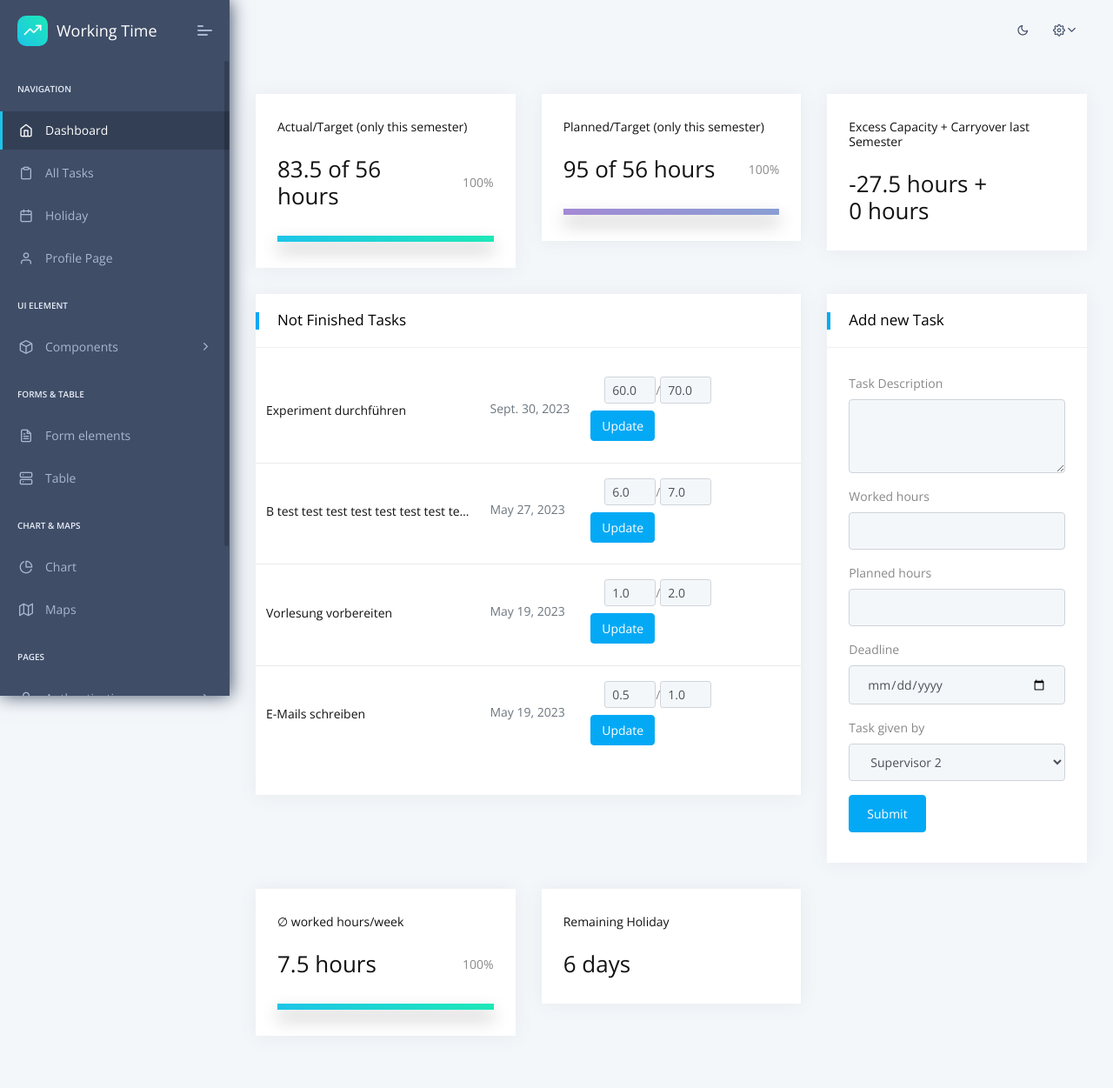
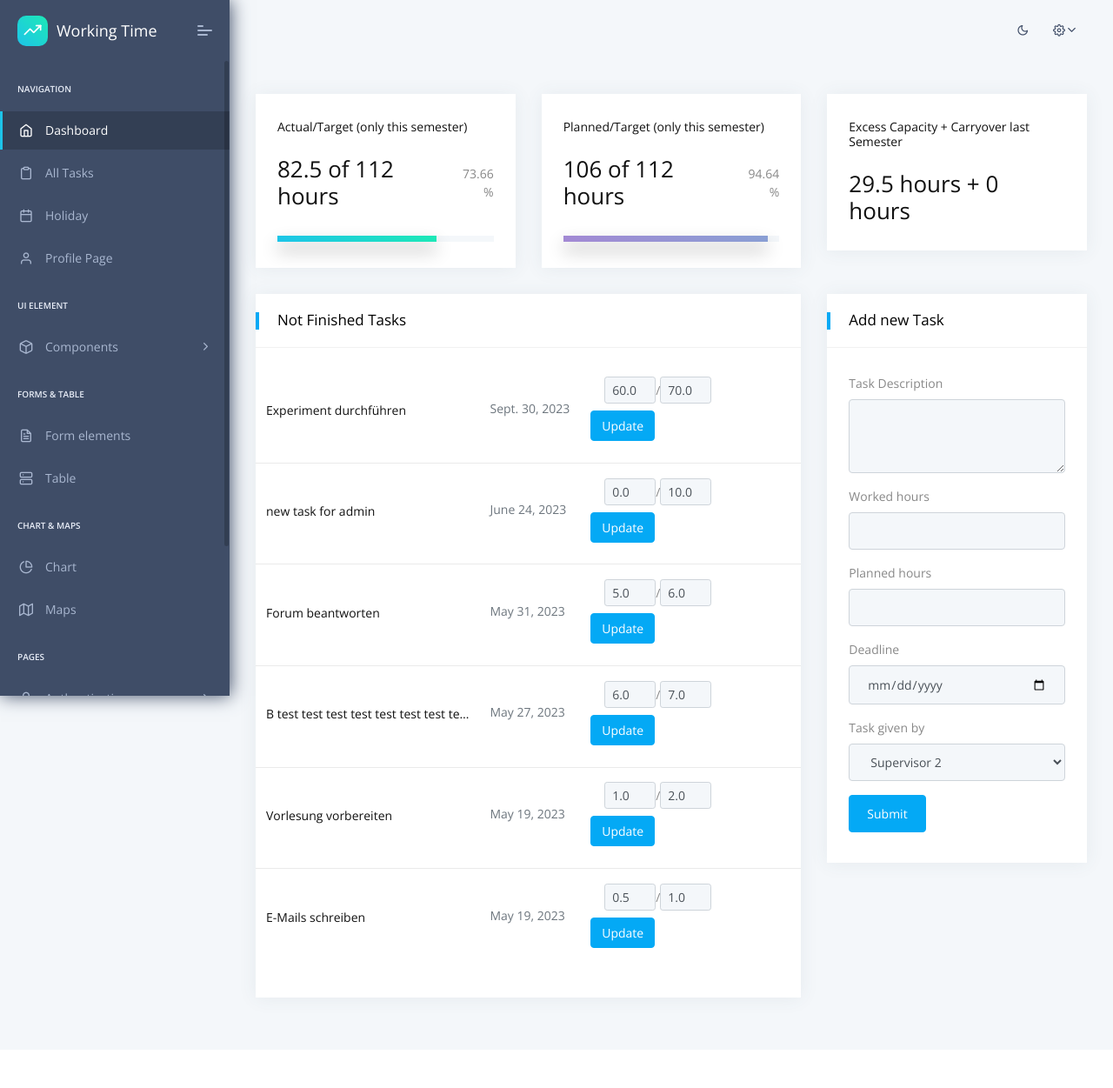
Before and after one commit to henrydatei/working-time-recording, a Django app: page / in a window 1280 px wide. Shown: the whole page at 87% size. After the commit the page ends 1161 px from the top, so only its background shows below. Run offline with Django 3.2, Linux system fonts and the light colour scheme; a user stored in the database is signed in; data comes from the database, SQL or seed files in the repository; some libraries are stand-ins or nearby versions.

Commit message:
Profile -> Contract, Multiple Contracts per User

```diff
--- a/Website/apps/home/admin.py
+++ b/Website/apps/home/admin.py
@@ -4,9 +4,9 @@ Copyright (c) 2019 - present AppSeed.us
 """
 
 from django.contrib import admin
-from .models import Task, Holiday, Profile
+from .models import Task, Holiday, Contract
 
 # Register your models here.
 admin.site.register(Task)
 admin.site.register(Holiday)
-admin.site.register(Profile)
+admin.site.register(Contract)
--- a/Website/apps/home/views.py
+++ b/Website/apps/home/views.py
@@ -10,7 +10,7 @@ from django.template import loader
 from django.urls import reverse
 from django.shortcuts import get_object_or_404
 
-from .models import Task, Holiday, Profile
+from .models import Task, Holiday, Contract
 from django.contrib.auth.models import User
 from django.db.models import F
 
@@ -18,22 +18,32 @@ import datetime as dt
 import numpy as np
 
 def calc_holiday(user: User):
-    contract_duration = dt.date(user.profile.contract_end_date.year, user.profile.contract_end_date.month, user.profile.contract_end_date.day) - dt.date(user.profile.contract_start_date.year, user.profile.contract_start_date.month, user.profile.contract_start_date.day)
-    full_months = contract_duration.days // 30
-    holiday_entitlement = round(full_months * 20 / 12,0)
-    not_taken_holidays = user.profile.carry_over_holiday_hours_from_last_semester / user.profile.hours_per_week * 5
+    contracts = Contract.objects.filter(user=user)
+    holiday_entitlement_sum, not_taken_holidays_sum = 0, 0
+    for contract in contracts:
+        contract_duration = dt.date(contract.contract_end_date.year, contract.contract_end_date.month, contract.contract_end_date.day) - dt.date(contract.contract_start_date.year, contract.contract_start_date.month, contract.contract_start_date.day)
+        full_months = contract_duration.days // 30
+        holiday_entitlement = round(full_months * 20 / 12,0)
+        not_taken_holidays = contract.carry_over_holiday_hours_from_last_semester / contract.hours_per_week * 5
+        holiday_entitlement_sum += holiday_entitlement
+        not_taken_holidays_sum += not_taken_holidays
+
     taken_holidays = Holiday.objects.filter(by_id=user)
     taken_holidays_days = sum([np.busday_count(holiday.from_date, holiday.to_date) + 1 for holiday in taken_holidays]) # TODO: add Feiertage
-    remaining_holidays = holiday_entitlement + not_taken_holidays - taken_holidays_days
+    remaining_holidays = holiday_entitlement_sum + not_taken_holidays_sum - taken_holidays_days
 
-    return holiday_entitlement, not_taken_holidays, taken_holidays_days, remaining_holidays
+    return holiday_entitlement_sum, not_taken_holidays_sum, taken_holidays_days, remaining_holidays
 
-def calc_days_to_work(user: User):
-    days_to_work = np.busday_count(user.profile.contract_start_date, dt.date.today()) + 1 # TODO: add Feiertage, add Holidays
+def calc_days_to_work(contract: Contract):
+    days_to_work = np.busday_count(contract.contract_start_date, dt.date.today()) + 1 # TODO: add Feiertage, add Holidays
     return days_to_work
 
 def calc_working_time(user: User):
-    hours_to_work = calc_days_to_work(user) * user.profile.hours_per_week/5
+    contracts = Contract.objects.filter(user=user)
+    hours_to_work = 0
+    for contract in contracts:
+        hours_to_work += calc_days_to_work(contract) * contract.hours_per_week/5
+
     tasks = Task.objects.filter(assigned_to=user)
     worked_hours = sum([task.worked_hours for task in tasks])
     planned_hours = sum([task.total_hours for task in tasks])
@@ -54,13 +64,13 @@ def index(request):
                 t.save()
 
         shks_data = []
-        shks = Profile.objects.filter(supervisor=logged_user)
+        shks = Contract.objects.filter(supervisor=logged_user)
         for shk in shks:
             hours_to_work, worked_hours, planned_hours, excess_hours = calc_working_time(shk.user)
             worked_hours_pct = round(worked_hours / hours_to_work * 100, 2) if worked_hours < hours_to_work else 100
             planned_hours_pct = round(planned_hours / hours_to_work * 100, 2) if planned_hours < hours_to_work else 100
             shks_data.append({
-                'profile': shk,
+                'contract': shk,
                 'worked_hours': worked_hours,
                 'worked_hours_pct': worked_hours_pct,
                 'planned_hours': planned_hours,
@@ -104,13 +114,6 @@ def index(request):
         # all users in group supervisor
         supervisors = User.objects.filter(groups__name='supervisor')
 
-        # stats
-        holiday_entitlement, not_taken_holidays, taken_holidays_days, remaining_holidays = calc_holiday(logged_user)
-        days_to_work = calc_days_to_work(logged_user)
-        weeks_worked = days_to_work / 5
-        average_hours_per_week = worked_hours / weeks_worked if weeks_worked > 0 else 0
-        average_hours_per_week_pct = round(average_hours_per_week / 5, 2) if average_hours_per_week < 5 else 100
-
         context = {
             'segment': 'index',
             'hours_to_work': hours_to_work,
@@ -118,14 +121,11 @@ def index(request):
             'worked_hours_pct': worked_hours_pct,
             'planned_hours': planned_hours,
             'planned_hours_pct': planned_hours_pct,
-            'carry_over_hours_from_last_semester': logged_user.profile.carry_over_hours_from_last_semester,
+            'carry_over_hours_from_last_semester': sum([contract.carry_over_hours_from_last_semester for contract in Contract.objects.filter(user=logged_user)]),
             'excess_hours': excess_hours,
             'tasks': unfinished_tasks,
             'supervisors': supervisors,
-            'my_supervisor': logged_user.profile.supervisor,
-            'remaining_holidays': remaining_holidays,
-            'average_hours_per_week': average_hours_per_week,
-            'average_hours_per_week_pct': average_hours_per_week_pct,
+            'my_supervisor': Contract.objects.filter(user=logged_user).first().supervisor
         }
 
         html_template = loader.get_template('home/index.html')
@@ -147,7 +147,7 @@ def tasks(request):
         t.save()
 
     if logged_user.groups.filter(name='supervisor').exists():
-        shks = Profile.objects.filter(supervisor=logged_user)
+        shks = Contract.objects.filter(supervisor=logged_user)
         tasks = Task.objects.filter(assigned_to__in=[shk.user for shk in shks]).order_by('-deadline')
     else:
         tasks = Task.objects.filter(assigned_to=logged_user).order_by('-deadline')
@@ -181,11 +181,11 @@ def holidays(request):
 
     if logged_user.groups.filter(name='supervisor').exists():
         shks_data = []
-        shks = Profile.objects.filter(supervisor=logged_user)
+        shks = Contract.objects.filter(supervisor=logged_user)
         for shk in shks:
             holiday_entitlement, not_taken_holidays, taken_holidays_days, remaining_holidays = calc_holiday(shk.user)
             shks_data.append({
-                'profile': shk,
+                'contract': shk,
                 'remaining_holidays': remaining_holidays,
             })
         holidays = Holiday.objects.filter(by_id__in=[shk.user for shk in shks]).order_by('-from_date')
--- a/Website/apps/templates/home/holidays_supervisor.html
+++ b/Website/apps/templates/home/holidays_supervisor.html
@@ -26,7 +26,7 @@
                                     <div class="col-md-12 col-xl-4">
                                         <div class="card yearly-sales">
                                             <div class="card-block">
-                                                <h6 class="mb-4">{{shk_data.profile.user.first_name}} {{shk_data.profile.user.last_name}}: Remaining Holiday</h6>
+                                                <h6 class="mb-4">{{shk_data.contract.user.first_name}} {{shk_data.contract.user.last_name}}: Remaining Holiday</h6>
                                                 <div class="row d-flex align-items-center">
                                                     <div class="col-9">
                                                         <h3 class="f-w-300 d-flex align-items-center  m-b-0">{{ shk_data.remaining_holidays|floatformat }} days</h3>
--- a/Website/apps/templates/home/index.html
+++ b/Website/apps/templates/home/index.html
@@ -166,43 +166,6 @@
                                     </div>
                                 </div>
                                 <!-- [ Add New Task ] end -->
-
-                                <!-- [ stats ] starts-->
-                                <div class="col-md-6 col-xl-4">
-                                    <div class="card daily-sales">
-                                        <div class="card-block">
-                                            <h6 class="mb-4">&empty; worked hours/week</h6>
-                                            <div class="row d-flex align-items-center">
-                                                <div class="col-9">
-                                                    <h3 class="f-w-300 d-flex align-items-center m-b-0">{{ average_hours_per_week|floatformat }} hours</h3>
-                                                </div>
-
-                                                <div class="col-3 text-right">
-                                                    <p class="m-b-0">{{ average_hours_per_week_pct }}%</p>
-                                                </div>
-                                            </div>
-                                            <div class="progress m-t-30" style="height: 7px;">
-                                                <div class="progress-bar progress-c-theme" role="progressbar"
-                                                        style="width: {{ average_hours_per_week_pct }}%;" aria-valuenow="{{ average_hours_per_week_pct }}" aria-valuemin="0"
-                                                        aria-valuemax="100"></div>
-                                            </div>
-                                        </div>
-                                    </div>
-                                </div>
-                                <div class="col-md-12 col-xl-4">
-                                    <div class="card yearly-sales">
-                                        <div class="card-block">
-                                            <h6 class="mb-4">Remaining Holiday</h6>
-                                            <div class="row d-flex align-items-center">
-                                                <div class="col-9">
-                                                    <h3 class="f-w-300 d-flex align-items-center  m-b-0">{{ remaining_holidays|floatformat }} days</h3>
-                                                </div>
-                                            </div>
-                                        </div>
-                                    </div>
-                                </div>
-                                <!-- [ stats ] end-->
-
                             </div>
                             <!-- [ Main Content ] end -->
                         </div>
--- a/Website/apps/templates/home/index_supervisor.html
+++ b/Website/apps/templates/home/index_supervisor.html
@@ -25,7 +25,7 @@
                                     <div class="col-md-6 col-xl-8">
                                         <div class="card daily-sales">
                                             <div class="card-block">
-                                                <h6 class="mb-4">{{shk_data.profile.user.first_name}} {{shk_data.profile.user.last_name}}: Actual/Planned/Target (only this semester)</h6>
+                                                <h6 class="mb-4">{{shk_data.contract.user.first_name}} {{shk_data.contract.user.last_name}}: Actual/Planned/Target (only this semester)</h6>
                                                 <div class="row d-flex align-items-center">
                                                     <div class="col-9">
                                                         <h3 class="f-w-300 d-flex align-items-center m-b-0">{{ shk_data.worked_hours|floatformat }}/{{ shk_data.planned_hours|floatformat }} of {{ shk_data.hours_to_work|floatformat }} hours</h3>
@@ -51,7 +51,7 @@
                                     <div class="col-md-12 col-xl-4">
                                         <div class="card yearly-sales">
                                             <div class="card-block">
-                                                <h6 class="mb-4">{{shk_data.profile.user.first_name}} {{shk_data.profile.user.last_name}}: Excess Capacity + Carryover last Semester</h6>
+                                                <h6 class="mb-4">{{shk_data.contract.user.first_name}} {{shk_data.contract.user.last_name}}: Excess Capacity + Carryover last Semester</h6>
                                                 <div class="row d-flex align-items-center">
                                                     <div class="col-9">
                                                         <h3 class="f-w-300 d-flex align-items-center  m-b-0">{{ shk_data.excess_hours|floatformat }} hours + {{ shk_data.carry_over_hours_from_last_semester|floatformat }} hours</h3>
--- a/Website/apps/templates/home/tasks.html
+++ b/Website/apps/templates/home/tasks.html
@@ -36,7 +36,7 @@
                                                             <th>Planned Hours</th>
                                                             <th>Dealine</th>
                                                             <th>Assigned By</th>
-                                                            {% if user.profile.supervisor %}
+                                                            {% if user.contract.supervisor %}
                                                             <th></th>
                                                             {% else %}
                                                             <th>Assigned To</th>
@@ -51,7 +51,7 @@
                                                                 <td>{{ task.total_hours }}</td>
                                                                 <td>{{ task.deadline }}</td>
                                                                 <td>{{ task.assigner.first_name }} {{ task.assigner.last_name }}</td>
-                                                                {% if user.profile.supervisor %}
+                                                                {% if user.contract.supervisor %}
                                                                 <td>
                                                                     <a href="/editTask/{{ task.id }}" class="label theme-bg text-white f-12">Edit</a>
                                                                 </td>
```
Also changed, not shown: Website/apps/home/models.py (+6 -14 lines), Website/apps/home/migrations/0006_contract_delete_profile.py (added), Website/apps/home/migrations/0007_alter_contract_user.py (added), Website/db.sqlite3.
